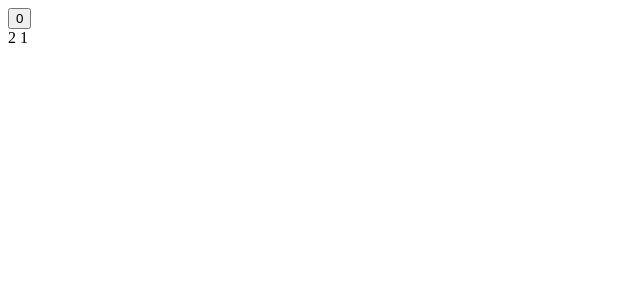
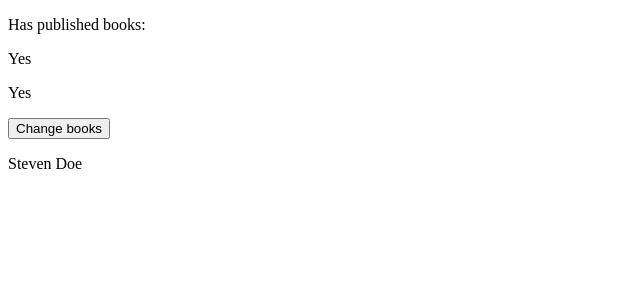
Before and after one commit to AriseMarcher/advanced-to-vue3, a Vue app in the folder 01-quick-start/vue-project-quick-start/: page / in a window 1280 px wide. Shown: the top 300 px of the page, without its empty margins (0-640 px from the left). Built offline with nearby package versions, Linux system fonts and the light colour scheme.

Commit message:
计算属性

```diff
--- a/01-quick-start/vue-project-quick-start/src/App.vue
+++ b/01-quick-start/vue-project-quick-start/src/App.vue
@@ -1,11 +1,13 @@
 <script setup>
 import TemplateSyntax from './components/01-template-syntax.vue';
 import ReactiveFundamentals from './components/02-reactivity-fundamentals.vue';
+import ComputedProperties from './components/03-computed-properties.vue'
 </script>
 
 <template>
   <!-- <TemplateSyntax /> -->
-  <ReactiveFundamentals />
+  <!-- <ReactiveFundamentals /> -->
+  <ComputedProperties />
 </template>
 
 <style scoped>
--- /dev/null
+++ b/01-quick-start/vue-project-quick-start/src/components/03-computed-properties.vue
@@ -0,0 +1,61 @@
+<template>
+  <p>Has published books:</p>
+  <span>{{ publishedBooksMessage }}</span>
+  <p>{{ calculateBooksMessage() }}</p>
+  <button @click="changeBooks">Change books</button>
+  <p>{{fullName}}</p>
+</template>
+
+<script setup>
+import { ref, reactive, computed } from 'vue'
+
+const author = reactive({
+  name: 'John Doe',
+  books: [
+    'Vue 2 - Advanced Guide',
+    'Vue 3 - Basic Guide',
+    'Vue 4 - The Mystery'
+  ]
+});
+
+const publishedBooksMessage = computed(() => {
+  console.log('计算属性触发了')
+  return author.books.length > 0 ? 'Yes' : 'No';
+})
+
+// 组件中
+function calculateBooksMessage() {
+  console.log('方法触发了')
+  return author.books.length > 0 ? 'Yes' : 'No'
+}
+
+const changeBooks = () => {
+  author.books[3] = '123'
+}
+
+const firstName = ref('John')
+const lastName = ref('Doe')
+
+const fullName = computed({
+  // getter
+  get() {
+    return firstName.value + ' ' + lastName.value
+  },
+  // setter
+  set(newValue) {
+    console.log(newValue)
+    // 注意：我们这里使用的是解构赋值语法
+    [firstName.value, lastName.value] = newValue.split(' ')
+  }
+});
+
+setTimeout(() => {
+  firstName.value = 'Steven'
+  console.log(fullName)
+}, 2000)
+
+</script>
+
+<style scoped>
+
+</style>
```
